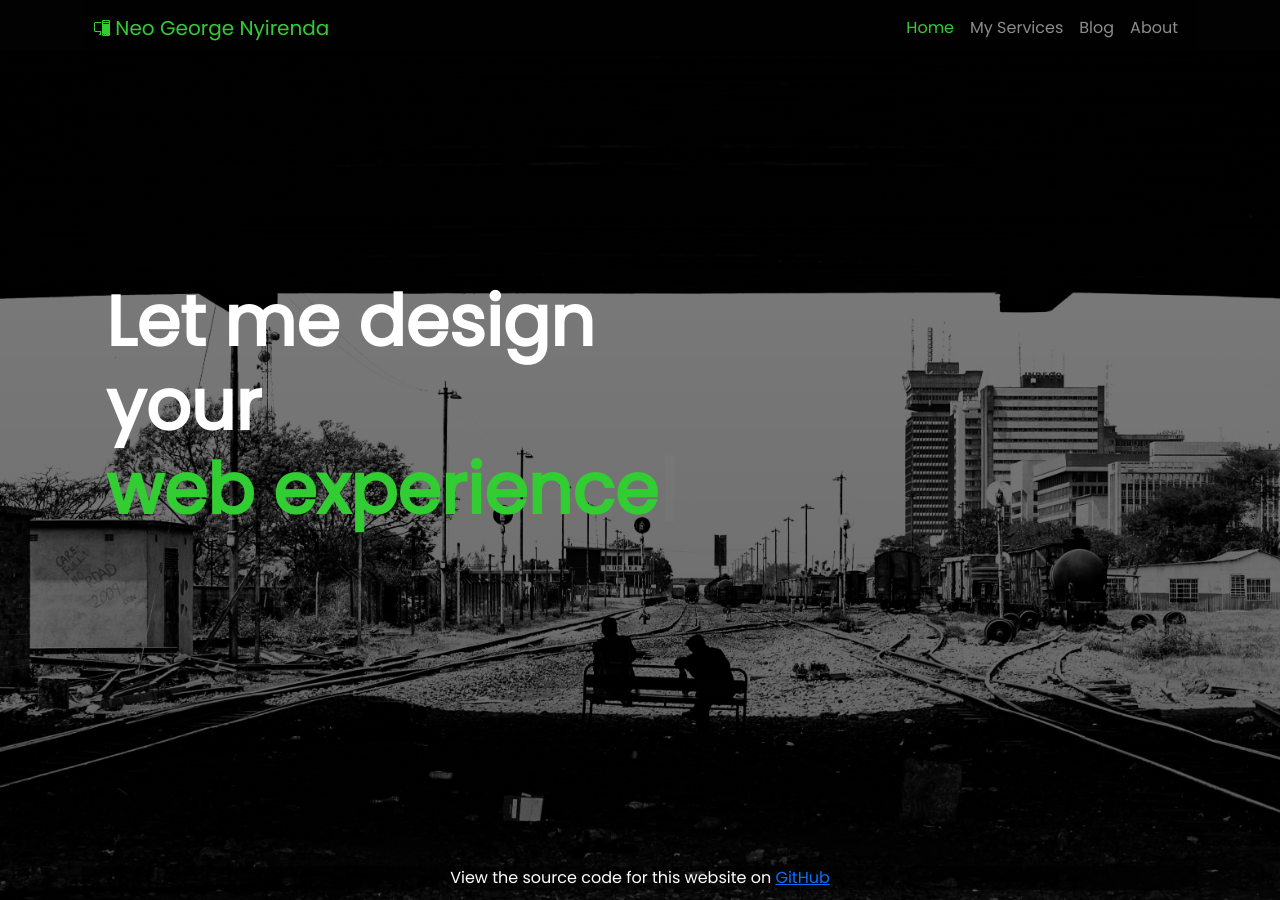
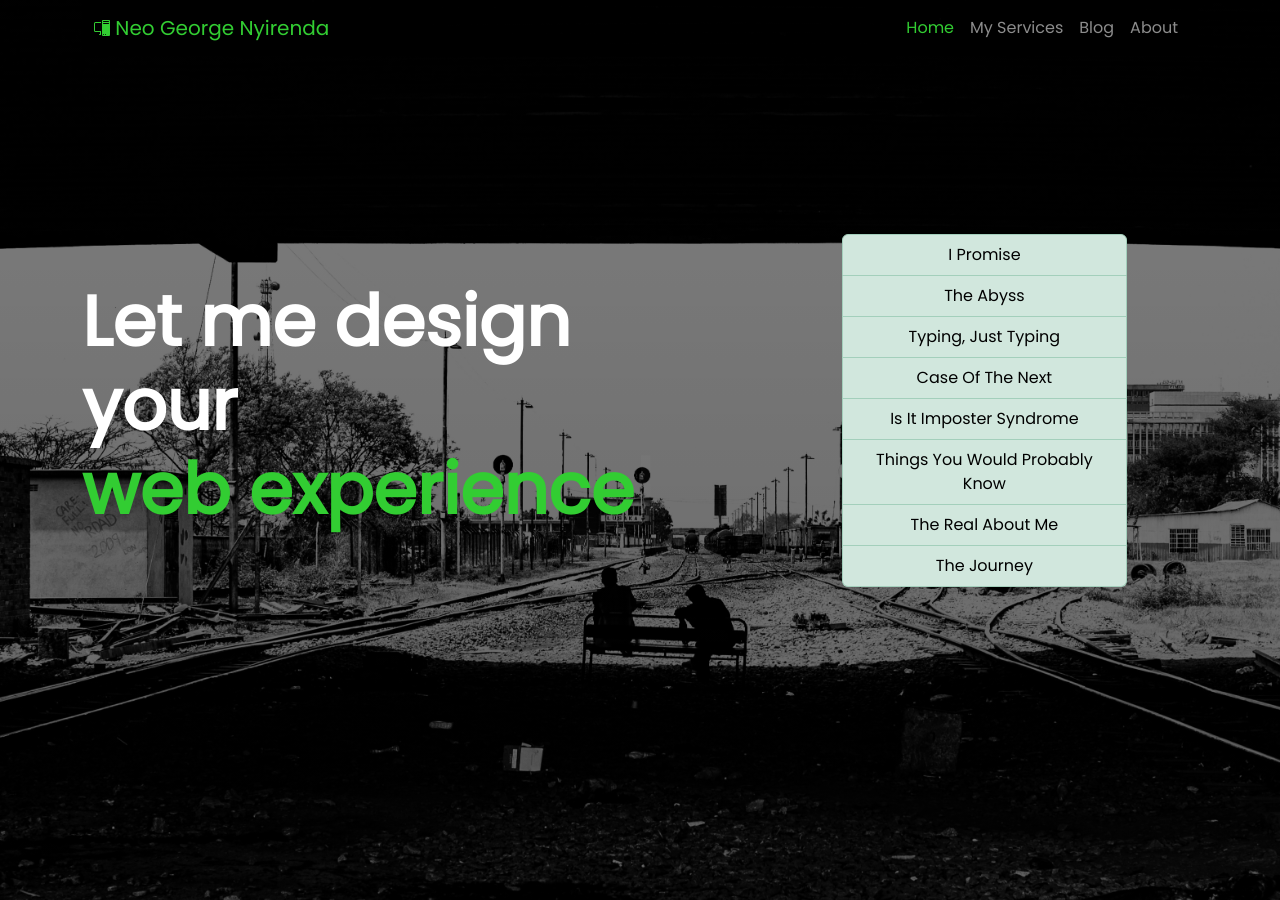
Before and after one commit to neonyirenda/neonyirenda.github.io, a Jekyll site: the page built from index.html, in a window 1280 px wide and 900 px high. Built offline with Jekyll 4.4.1, drawn with Linux system fonts in a browser that asks for light colours.

Commit message:
New Blog post - Homepage redesign - Post back button takes you to the previous page and not the Blog

```diff
--- a/_layouts/author.html
+++ b/_layouts/author.html
@@ -14,7 +14,7 @@
             <ul>
                 {% assign filtered_posts = site.posts | where: 'author', page.short_name %}
                 {% for post in filtered_posts %}
-                <li><a href="{{ post.url }}">{{ post.title }}</a></li>
+                <li><a class="author_href" href="{{ post.url }}">{{ post.title }}</a></li>
                 {% endfor %}
             </ul>
         </div>
--- a/_layouts/post.html
+++ b/_layouts/post.html
@@ -9,7 +9,8 @@
                 <span class="theme-text">{{ page.title | split: " " | slice: 2, 4 | join: " " }}</span>
             </h1>
             <div class="d-grid justify-content-md-end mt-5 mb-5">
-                <a class="btn btn-custom text-white" href="/blog.html">Back</a>
+                <!-- <a class="btn btn-custom text-white" href="/blog.html">Back</a> -->
+                <a class="btn btn-custom text-white" href="#" onclick="go_back()">Back</a>
             </div>
         </div>
         <div class="col-md-2 p-5">
--- /dev/null
+++ b/_posts/2023-07-12-i-promise.md
@@ -0,0 +1,18 @@
+---
+layout: post
+author: Neo
+---
+
+
+
+What exactly would I really be out here promising.
+
+<!--more-->
+
+I honestly have so much I want to type up but I'm doing  more than anything and barely have Ruby/Jekyll setup, most likely because I nuked the OS install I had on my daily driver and weren't bothered enough to setup the things I don't day daily.
+
+THAT CHANGES NNOW. I'll have it setup so I can upload more often and probably work twards doing this more. I'm looing to move this whole thing into Flask which means I'll probably need to change hosts which is fine OR if someone knows if I can use github still (pressing X for doubt).
+
+I should also brush up on my markdown because outside `from life import code` and [links](https://github.com/neonyirenda) I'm not well versed in the various edits I can make. Wait I just remembered from my git uploads (mostly private repos) I do use hashtags as well.
+
+# THANKS FOR READING :)
--- a/_sass/main.scss
+++ b/_sass/main.scss
@@ -94,7 +94,6 @@
 }
 
 .btn-custom {
-
     --bs-btn-font-weight: 600;
     --bs-btn-color: var(--main-color);
     --bs-btn-bg: var(--main-color);
@@ -125,14 +124,14 @@
 footer {
     background-color: rgba(0, 0, 0, 0.5);
     text-align: center;
-    // padding-top: auto;
-    // position: absolute;
-    // bottom: 0;
-    // width: 100%;
-    // height: 100px;
-    /* adjust the height as needed */
 }
 
+
+// Author HREF
+.author_href {
+    color: white;
+    text-decoration: none;
+}
 
 
 /*
--- a/assets/js/script.js
+++ b/assets/js/script.js
@@ -48,3 +48,9 @@
 }
 
 type();
+
+
+// in-site back button
+function go_back() {
+    window.history.back();
+}
--- a/index.html
+++ b/index.html
@@ -1,11 +1,23 @@
 ---
-title: Neo's Home!
+title: Neo Nyirenda
 ---
-<div class="middle p-4">
-<!-- <h1 class="text-white fw-bold display-3">Let me design<br>your<br><span
-            class="theme-text">web<br>experience</span><span class="blink">|</span></span></h1> -->
-    <h1 class="text-white fw-bold display-3">Let me design<br>your<br><span id="typing-text" class="theme-text"></span><span
-        class="blink">|</span></h1>
 
+<div class="row justify-content-center">
+    <div class="col-md-8">
+        <div class="middle">
+            <h1 class="text-white fw-bold display-3">Let me design<br>your<br><span id="typing-text" class="theme-text"></span><span
+                class="blink">|</span></h1>
+        </div>
+    </div>
+    <div class="col-md-4 text-center">
+        <div class="middle">
+            <ul class="list-group">
+                {% for post in site.posts %}
+                    <li class="list-group-item list-group-item-action list-group-item-success">
+                        <a class="text-black" href="{{ post.url }}" style="text-decoration: none;">{{ post.title }}</a>
+                    </li>
+                {% endfor %}
+            </ul>
+        </div>
+    </div>
 </div>
-{% include footer.html %}
```
Lines whose indentation alone changed are shown as unchanged.
